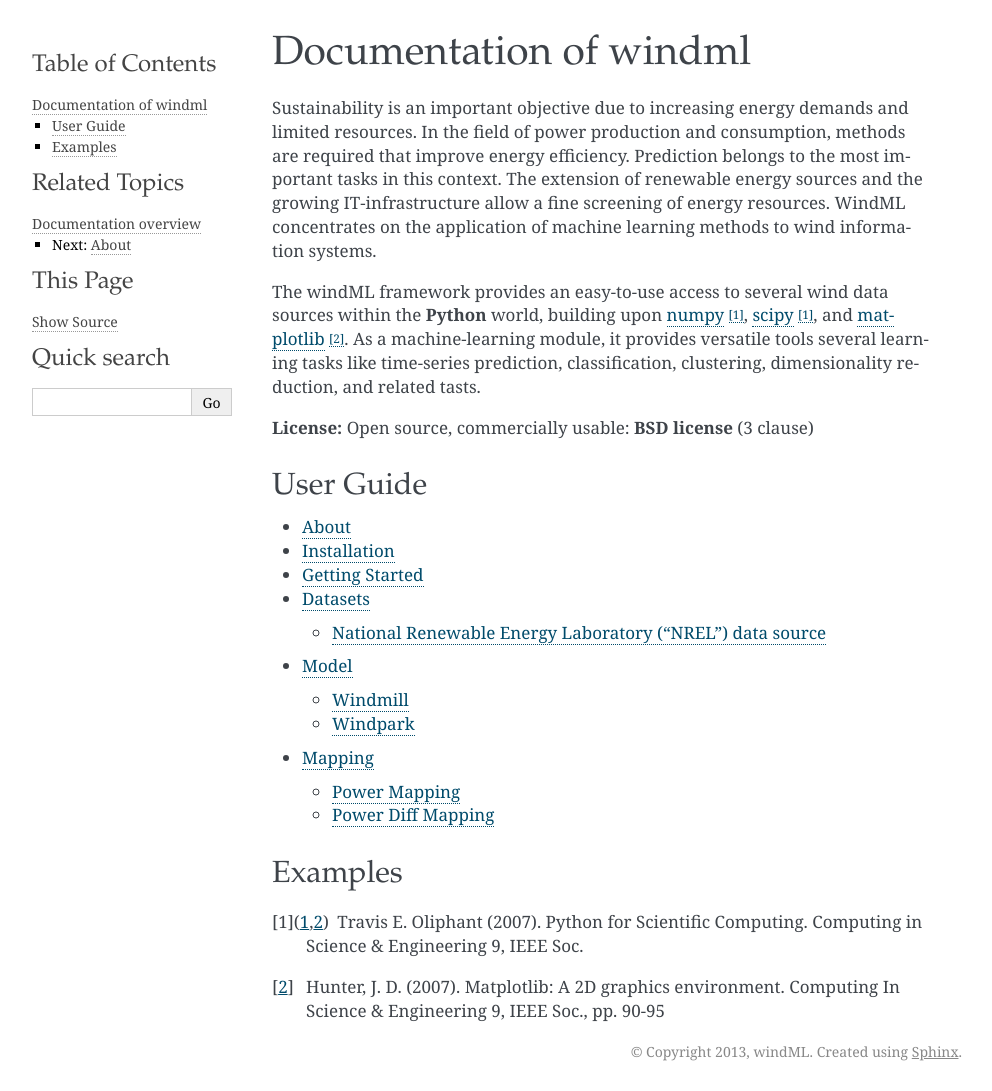
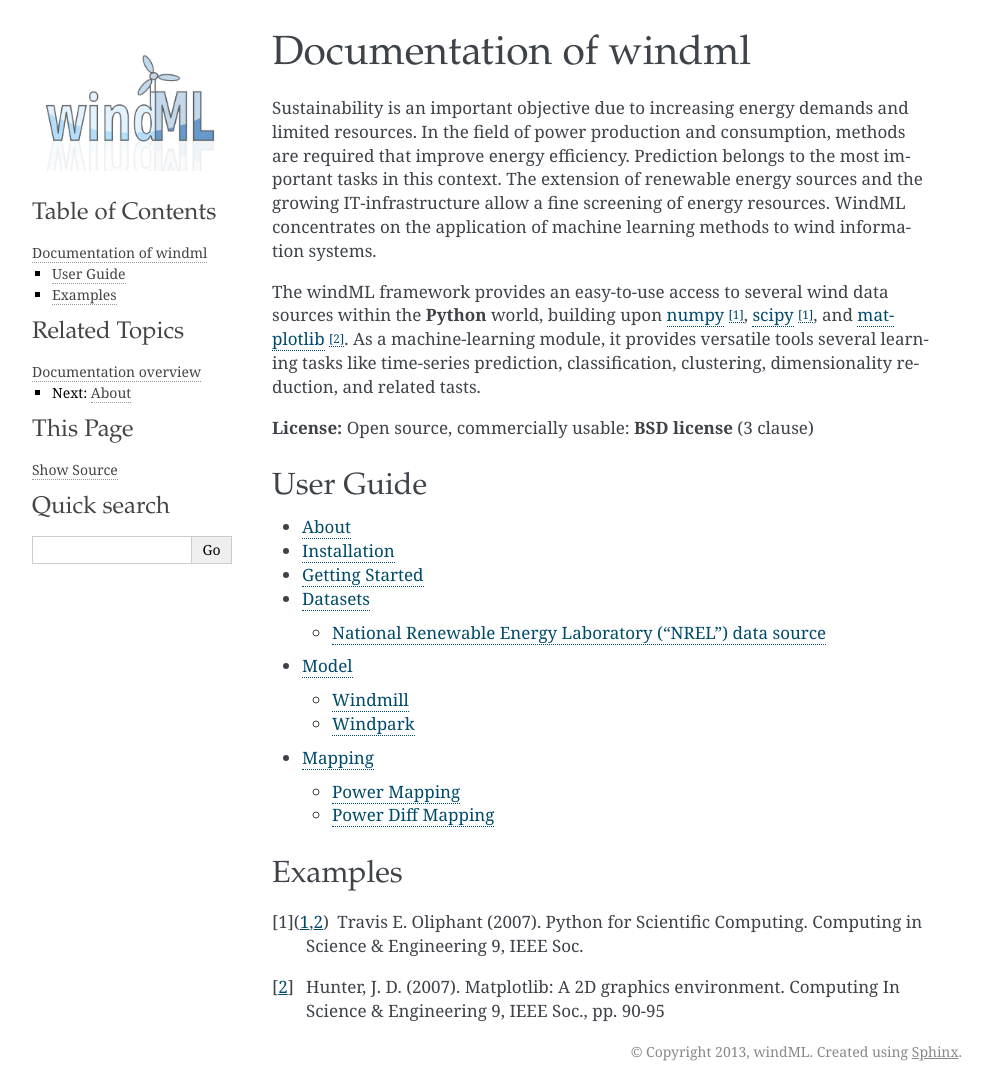
Before and after one commit to cigroup-ol/windml, a Sphinx documentation site: the page built from doc/index.rst, in a window 1280 px wide. Shown: the whole page, without its empty margins (148-1140 px from the left). Built offline with Sphinx 7.4.7, drawn with Linux system fonts in a browser that asks for light colours; formulas are drawn with MathJax 3.

Commit message:
Logo.png use

```diff
--- a/doc/conf.py
+++ b/doc/conf.py
@@ -153,7 +153,7 @@ html_short_title = 'windml'
 
 # The name of an image file (relative to this directory) to place at the top
 # of the sidebar.
-html_logo = 'logos/Logo.gif'
+html_logo = 'logos/Logo.png'
 
 # The name of an image file (within the static path) to use as favicon of the
 # docs.  This file should be a Windows icon file (.ico) being 16x16 or 32x32
```
